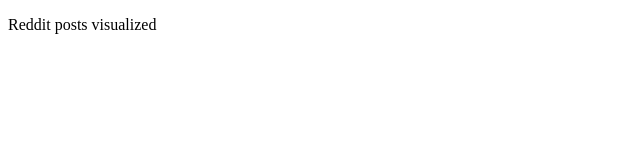
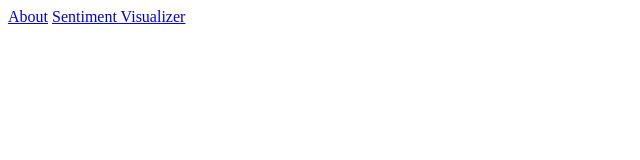
Before and after one commit to jaiveer-singh-madan/Commodity-Price-Forecaster, a plain HTML site: page index.html in a window 1280 px wide. Shown: the whole page, without its empty margins (0-640 px from the left). Drawn offline with Linux system fonts and the light colour scheme.

Commit message:
Update index.html

```diff
--- a/index.html
+++ b/index.html
@@ -3,9 +3,10 @@
 <head>
   <meta charset="UTF-8">
   <meta name="viewport" content="width=device-width, initial-scale=1.0">
-  <title>Visualizer for Sentiment Analysis</title>
+  <title>WT Data Science Project</title>
 </head>
 <body>
-  <p>Reddit posts visualized</p>
+<a href="Commodity%20Sentiment%20Analysis.html">About</a>
+<a href="Visualizer.html">Sentiment Visualizer</a>
 </body>
 </html>
```
